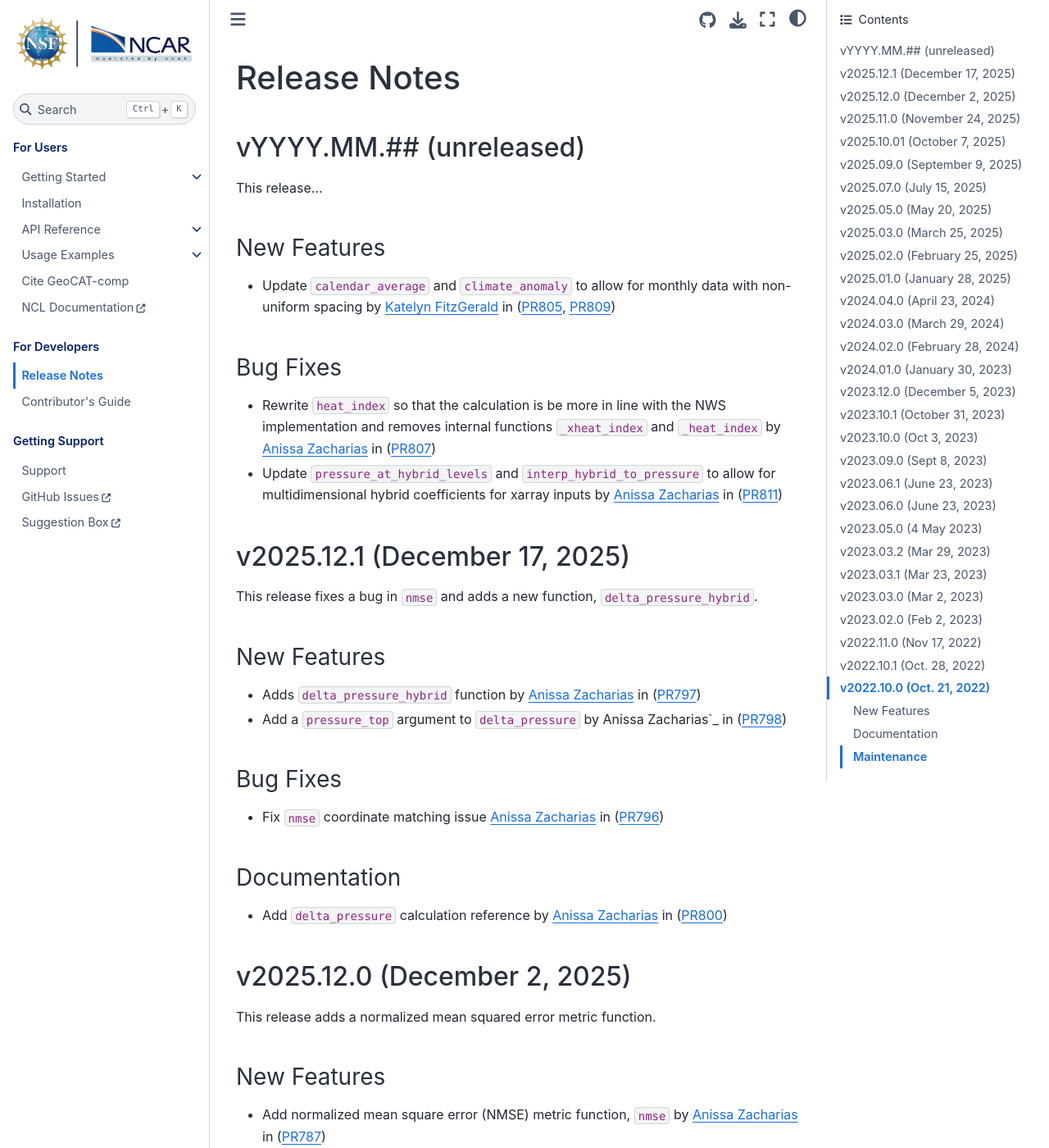
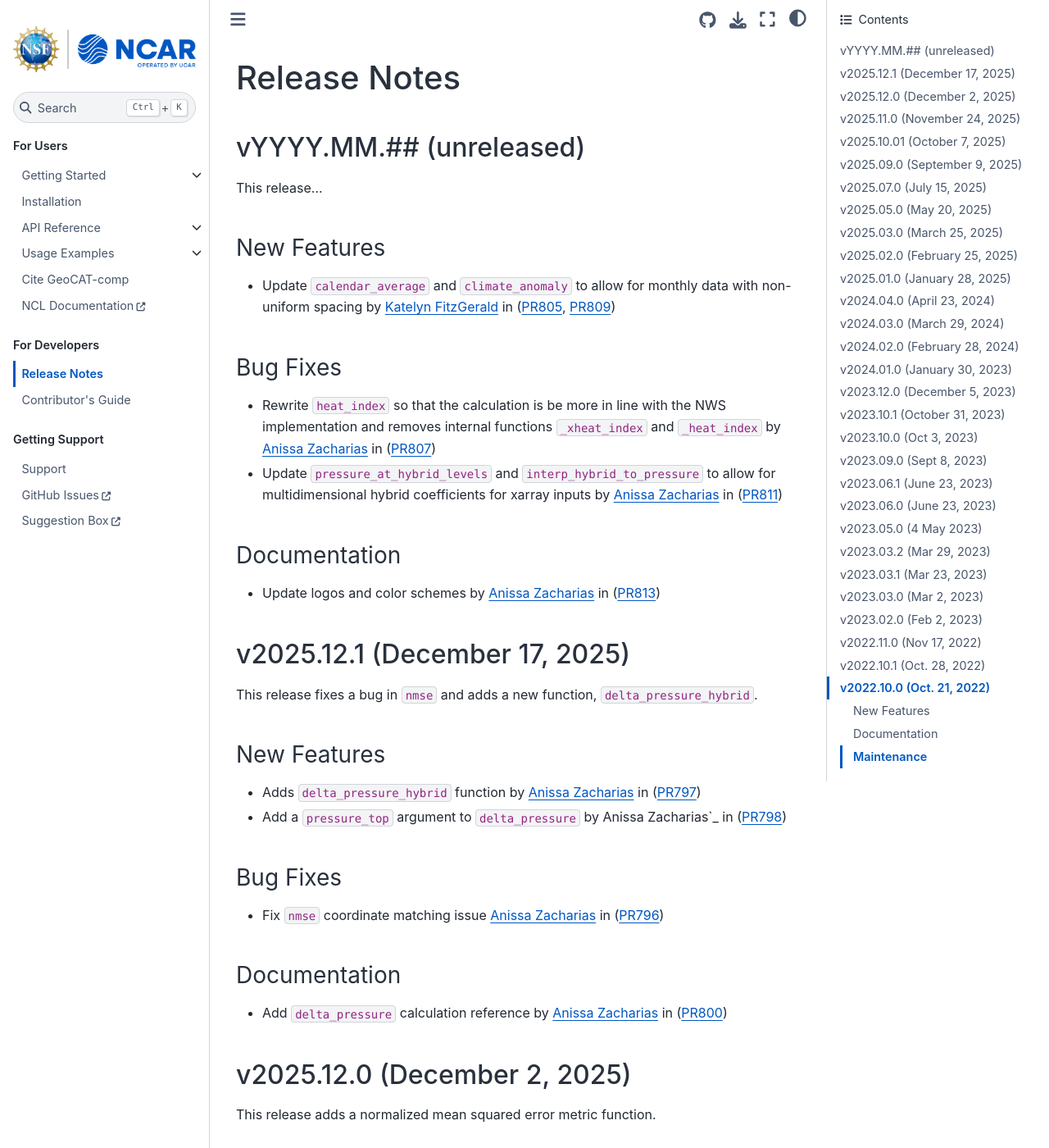
Before and after one commit to NCAR/geocat-comp, a Sphinx documentation site: the page built from docs/release-notes.rst, in a window 1280 px wide and 1400 px high. Shown: the whole window at 82% size. Built offline with Sphinx 7.4.7 and the Sphinx Book theme 1.1.4, drawn with Linux system fonts in a browser that asks for light colours; the version number could not be read and is left out.

Commit message:
Update logos and color scheme (#813)

```diff
--- a/docs/_static/style.css
+++ b/docs/_static/style.css
@@ -14,14 +14,13 @@
     height: auto;
 }
 
-/* override toc css */
-/* controls dropdown icon color */
-.bd-toc-item.active {
-    margin-bottom: 1rem;
-    color: #012169;
+html[data-theme="light"] {
+    --pst-color-primary: #0057C2;
+    --pst-color-secondary: #00357A;
+    --pst-color-table-row-hover-bg: #42C0FF;
 }
 
-/* controls sidebar header color */
-.caption-text {
-    color: #012169;
-}
+html[data-theme="dark"] {
+    --pst-color-primary: #42C0FF;
+    --pst-color-secondary: #FAA119;
+    --pst-color-table-row-hover-bg: #00357A;
--- a/docs/_static/theme_overrides.css
+++ b/docs/_static/theme_overrides.css
@@ -5,7 +5,6 @@
 
 .custom-title {
     font-weight: bold;
-    color: #012169;
     text-align: left;
 }
 
--- a/docs/release-notes.rst
+++ b/docs/release-notes.rst
@@ -20,6 +20,11 @@
 ^^^^^^^^^
 * Rewrite ``heat_index`` so that the calculation is be more in line with the NWS implementation and removes internal functions ``_xheat_index`` and ``_heat_index`` by `Anissa Zacharias`_ in (:pr:`807`)
 * Update ``pressure_at_hybrid_levels`` and ``interp_hybrid_to_pressure`` to allow for multidimensional hybrid coefficients for xarray inputs by `Anissa Zacharias`_ in (:pr:`811`)
+
+Documentation
+^^^^^^^^^^^^^
+* Update logos and color schemes by `Anissa Zacharias`_ in (:pr:`813`)
+
 
 v2025.12.1 (December 17, 2025)
 ------------------------------
```
Also changed, not shown: docs/_static/images/logos/NSF_NCAR_dark.png, docs/_static/images/logos/NSF_NCAR_light.png.
